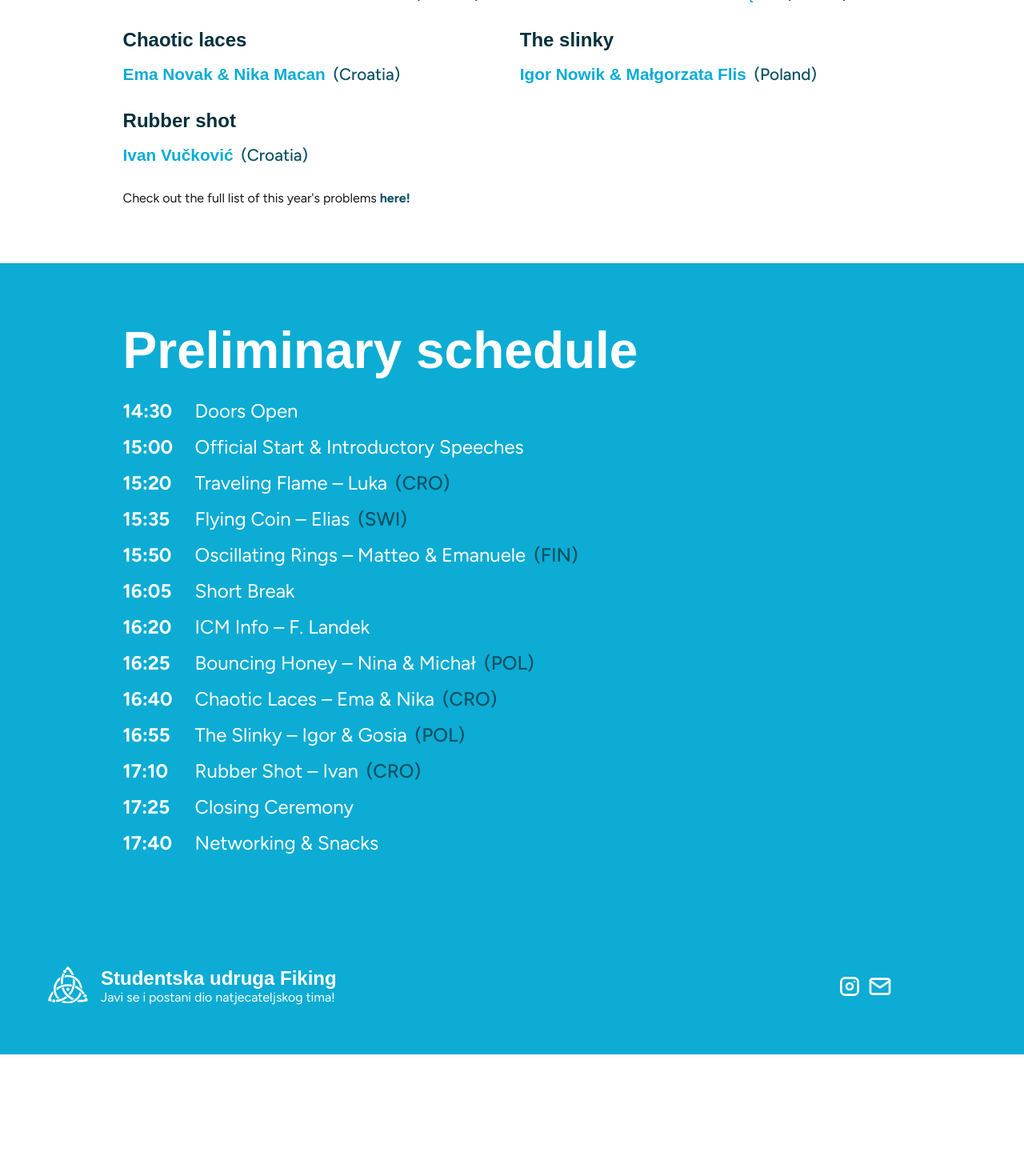
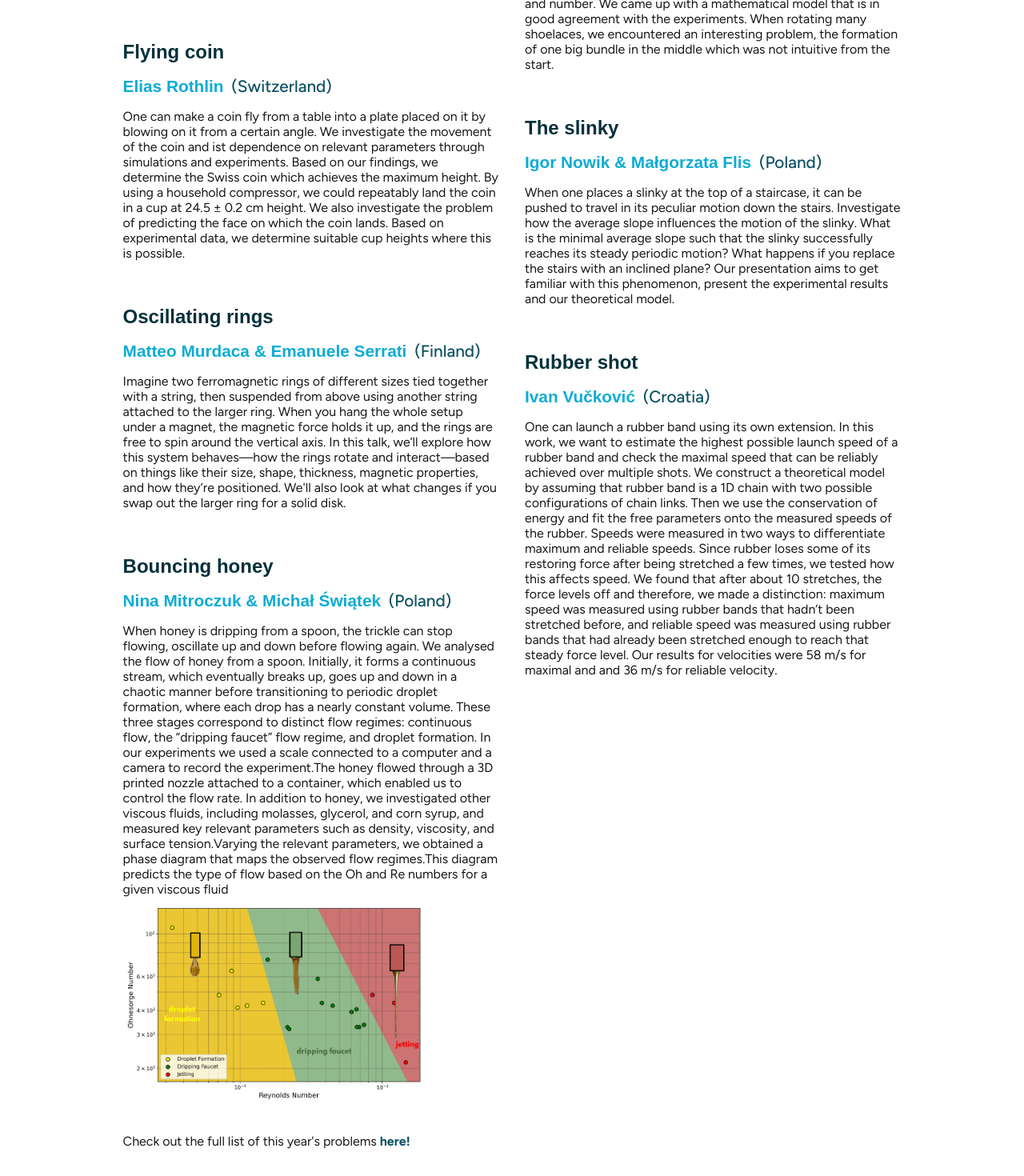
Before and after one commit to iptcro/fiking-web, a Next.js app: page /conference in a window 1280 px wide. Shown: the part 1180-2650 px from the top of the page at 80% size. Before the commit the page ends 2498 px from the top, so only its background shows below. Built offline with nearby package versions, Linux system fonts and the light colour scheme; a web font is replaced by a local one.

Commit message:
Added abstracts

```diff
--- a/src/app/styles/styles_pages.module.css
+++ b/src/app/styles/styles_pages.module.css
@@ -176,6 +176,42 @@
   font-weight: 500;
 }
 
+.abstract {
+  transition: max-height 0.3s ease;
+  overflow: hidden;
+}
+
+.clamped {
+  display: -webkit-box;
+  -webkit-line-clamp: 3;
+  -webkit-box-orient: vertical;
+  overflow: hidden;
+}
+
+.read-more {
+  margin-top: 0.5rem;
+  background: none;
+  border: none;
+  color: var(--fiking-dark);
+  cursor: pointer;
+  font-weight: bold;
+  padding: 0;
+}
+
+.read-more:hover {
+  text-decoration: underline;
+}
+
+.programme-list {
+  column-count: 2;
+  column-gap: 2rem;
+}
+
+.programme-item {
+  break-inside: avoid;
+  margin-bottom: 1.5rem;
+}
+
 /* Zmall desktop / Tablet*/
 @media only screen and (min-width: 768px) {
   .big-logo-holder {
--- a/src/pages/conference.tsx
+++ b/src/pages/conference.tsx
@@ -13,6 +13,58 @@ export const conferenceKeyInfo = [
     { id: 3, icon: "IconUsers", title: "open to public" },
     { id: 4, icon: "IconHandFingerRight", title: "registration required" },
 ];
+
+const talks = [
+    {
+        title: "Traveling flame",
+        lecturer: "Luka Passek Kumerički",
+        country: "Croatia",
+        abstract: "Under certain circumstances a flame can travel along an open canal filled with liquid fuel. We will give an explanation of the phenomenon and its periodic behaviour and show the results of our investigations of its lifetime and speed.",
+        image: ""
+    },
+    {
+        title: "Flying coin",
+        lecturer: "Elias Rothlin",
+        country: "Switzerland",
+        abstract: "One can make a coin fly from a table into a plate placed on it by blowing on it from a certain angle. We investigate the movement of the coin and ist dependence on relevant parameters through simulations and experiments. Based on our findings, we determine the Swiss coin which achieves the maximum height. By using a household compressor, we could repeatably land the coin in a cup at 24.5 ± 0.2 cm height. We also investigate the problem of predicting the face on which the coin lands. Based on experimental data, we determine suitable cup heights where this is possible.",
+        image: ""
+    },
+    {
+        title: "Oscillating rings",
+        lecturer: "Matteo Murdaca & Emanuele Serrati",
+        country: "Finland",
+        abstract: "Imagine two ferromagnetic rings of different sizes tied together with a string, then suspended from above using another string attached to the larger ring. When you hang the whole setup under a magnet, the magnetic force holds it up, and the rings are free to spin around the vertical axis. In this talk, we’ll explore how this system behaves—how the rings rotate and interact—based on things like their size, shape, thickness, magnetic properties, and how they’re positioned. We'll also look at what changes if you swap out the larger ring for a solid disk.",
+        image: ""
+    },
+    {
+        title: "Bouncing honey",
+        lecturer: "Nina Mitroczuk & Michał Świątek",
+        country: "Poland",
+        abstract: "When honey is dripping from a spoon, the trickle can stop flowing, oscillate up and down before flowing again. We analysed the flow of honey from a spoon. Initially, it forms a continuous stream, which eventually breaks up, goes up and down in a chaotic manner before transitioning to periodic droplet formation, where each drop has a nearly constant volume. These three stages correspond to distinct flow regimes: continuous flow, the “dripping faucet” flow regime, and droplet formation. In our experiments we used a scale connected to a computer and a camera to record the experiment.The honey flowed through a 3D printed nozzle attached to a container, which enabled us to control the flow rate.\n\n In addition to honey, we investigated other viscous fluids, including molasses, glycerol, and corn syrup, and measured key relevant parameters such as density, viscosity, and surface tension.Varying the relevant parameters, we obtained a phase diagram that maps the observed flow regimes.This diagram predicts the type of flow based on the Oh and Re numbers for a given viscous fluid",
+        image: "/media/conference/honey.png"
+    },
+    {
+        title: "Chaotic laces",
+        lecturer: "Ema Novak & Nika Macan",
+        country: "Croatia",
+        abstract: "When a sufficiently large number of shoelaces is rotated in a centrifuge, they become entangled. Using the mathematical definition of a knot, it is possible to find the probability distribution for knot formation in dependence of string length and number. We came up with a mathematical model that is in good agreement with the experiments. When rotating many shoelaces, we encountered an interesting problem, the formation of one big bundle in the middle which was not intuitive from the start.",
+        image: ""
+    },
+    {
+        title: "The slinky",
+        lecturer: "Igor Nowik & Małgorzata Flis",
+        country: "Poland",
+        abstract: "When one places a slinky at the top of a staircase, it can be pushed to travel in its peculiar motion down the stairs. Investigate how the average slope influences the motion of the slinky. What is the minimal average slope such that the slinky successfully reaches its steady periodic motion? What happens if you replace the stairs with an inclined plane? Our presentation aims to get familiar with this phenomenon, present the experimental results and our theoretical model.",
+        image: ""
+    },
+    {
+        title: "Rubber shot",
+        lecturer: "Ivan Vučković",
+        country: "Croatia",
+        abstract: "One can launch a rubber band using its own extension. In this work, we want to estimate the highest possible launch speed of a rubber band and check the maximal speed that can be reliably achieved over multiple shots. We construct a theoretical model by assuming that rubber band is a 1D chain with two possible configurations of chain links. Then we use the conservation of energy and fit the free parameters onto the measured speeds of the rubber. Speeds were measured in two ways to differentiate maximum and reliable speeds. Since rubber loses some of its restoring force after being stretched a few times, we tested how this affects speed. We found that after about 10 stretches, the force levels off and therefore, we made a distinction: maximum speed was measured using rubber bands that hadn’t been stretched before, and reliable speed was measured using rubber bands that had already been stretched enough to reach that steady force level. Our results for velocities were 58 m/s for maximal and and 36 m/s for reliable velocity.",
+        image: ""
+    },
+]
 
 export default function ConferencePage() {
     return (
@@ -54,54 +106,37 @@ export default function ConferencePage() {
 
             <section className={spages["hero"]}>
                 <h1>Conference presentations</h1>
-                <div className={classNames(spages["programme-list"], spages["columns"])}>
-                    {[
-                        {
-                            title: "Traveling flame",
-                            lecturer: "Luka Passek Kumerički",
-                            country: "Croatia",
-                        },
-                        {
-                            title: "Flying coin",
-                            lecturer: "Elias Rothlin",
-                            country: "Switzerland",
-                        },
-                        {
-                            title: "Oscillating rings",
-                            lecturer: "Matteo Murdaca & Emanuele Serrati",
-                            country: "Finland",
-                        },
-                        {
-                            title: "Bouncing honey",
-                            lecturer: "Nina Mitroczuk & Michał Świątek",
-                            country: "Poland",
-                        },
-                        {
-                            title: "Chaotic laces",
-                            lecturer: "Ema Novak & Nika Macan",
-                            country: "Croatia",
-                        },
-                        {
-                            title: "The slinky",
-                            lecturer: "Igor Nowik & Małgorzata Flis",
-                            country: "Poland",
-                        },
-                        {
-                            title: "Rubber shot",
-                            lecturer: "Ivan Vučković",
-                            country: "Croatia",
-                        },
-                    ].map((talk, index) => (
+                <div className={classNames(spages["programme-list"])}>
+                    {talks.map((talk, index) => {
+                        return (
                             <div key={index} className={spages["programme-item"]}>
                                 <h2>{talk.title}</h2>
                                 <h3>
                                     {talk.lecturer}{" "}
                                     <span className={spages["country"]}>({talk.country})</span>
                                 </h3>
+                                <p className="abstract">
+                                    {talk.abstract + "\n"}
+                                    {talk.image && (
+                                        <img
+                                            src={talk.image}
+                                            alt={`${talk.title} image`}
+                                            style={{ width: "80%", display: "block" }}
+                                            className={spages["programme-image"]}
+                                        />
+                                    )}
+                                </p>
+
                             </div>
-                    ))}
+                        );
+                    })}
                 </div>
-                <p>Check out the full list of this year&apos;s problems <span><a href="https://ipt.science/problems/">here!</a></span></p>
+                <p>
+                    Check out the full list of this year&apos;s problems{" "}
+                    <span>
+                        <a href="https://ipt.science/problems/">here!</a>
+                    </span>
+                </p>
             </section>
 
             <section className={classNames(spages["hero"], spages["color"])}>
```
Also changed, not shown: public/media/conference/honey.png (added). Lines whose indentation alone changed are shown as unchanged.
